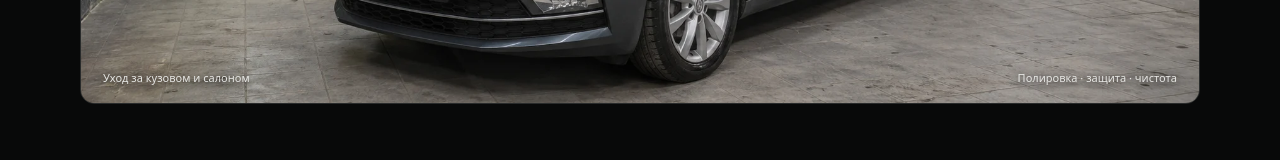
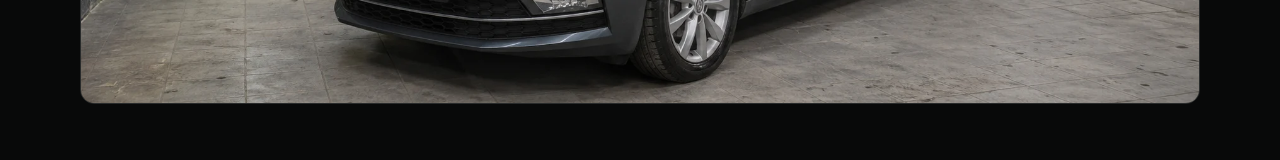
Before and after one commit to kuznecoffdesign/kuznecoff-site, an Astro site: page /demo/detail-works in a window 1280 px wide. Shown: the part 937-1097 px from the top of the page. Built offline with nearby package versions, Linux system fonts and the light colour scheme; Astro itself is replaced by a stand-in of ours.

Commit message:
Remove captions over Detail Works hero photo

```diff
--- a/src/pages/demo/detail-works/index.astro
+++ b/src/pages/demo/detail-works/index.astro
@@ -8,7 +8,7 @@ import '../../../styles/detail-studio.css';
 <main>
 <section class="studio-hero studio-wrap">
   <div class="studio-hero-copy"><p class="studio-eyebrow">DETAIL WORKS / СТУДИЯ ДЕТЕЙЛИНГА</p><h1>Уход за автомобилем.<br>С вниманием к деталям.</h1><p>Восстанавливаем блеск кузова, защищаем покрытие и возвращаем чистоту салону. Для автомобилей, на которых вы ездите каждый день.</p><div class="studio-hero-actions"><a class="studio-button" href="#estimate">Рассчитать стоимость</a><a class="studio-textlink" href="#work">Посмотреть до/после</a></div></div>
-  <figure class="studio-hero-photo"><img src="../../images/cases/detail/hero-real-studio.webp" alt="Škoda Octavia в рабочей студии детейлинга" width="1774" height="887" fetchpriority="high"><figcaption><span>Уход за кузовом и салоном</span><span>Полировка · защита · чистота</span></figcaption></figure>
+  <figure class="studio-hero-photo"><img src="../../images/cases/detail/hero-real-studio.webp" alt="Škoda Octavia в рабочей студии детейлинга" width="1774" height="887" fetchpriority="high"></figure>
 </section>
 <section class="studio-section studio-wrap" id="work"><div class="studio-section-label">До / после</div><div class="studio-section-heading"><h2>Разница в деталях</h2><p>Сравните состояние кузова до и после коррекции покрытия. Перемещайте ползунок, чтобы увидеть изменение.</p></div>
 <div class="studio-comparison-layout"><figure class="studio-comparison"><div class="studio-compare" style="--split:50%" role="group" aria-label="Визуальное сравнение состояния кузова до и после полировки"><div class="studio-compare-layer studio-after" style="background-image:url('../../images/cases/detail/polish-real-comparison.webp')"></div><div class="studio-compare-layer studio-before" style="background-image:url('../../images/cases/detail/polish-real-comparison.webp')"></div><span aria-hidden="true" class="studio-compare-label before-label">До</span><span aria-hidden="true" class="studio-compare-label after-label">После</span><div class="studio-compare-line" aria-hidden="true"><span>‹ ›</span></div><input class="studio-range" type="range" min="0" max="100" value="50" aria-label="Положение границы сравнения до и после"></div><figcaption>Визуализация эффекта полировки · Volkswagen Golf</figcaption></figure><aside class="studio-comparison-aside"><p class="studio-eyebrow">КОРРЕКЦИЯ ЛАКА</p><h3>Чистое отражение, более глубокий цвет</h3><p>Мелкие риски и следы моек рассеивают свет. Полировка помогает уменьшить заметность дефектов и вернуть кузову ухоженный вид.</p><a class="studio-textlink" href="#estimate">Подобрать услугу</a></aside></div></section>
```
Also changed, not shown: docs/demo/detail-works/index.html (+1 -1 lines).
